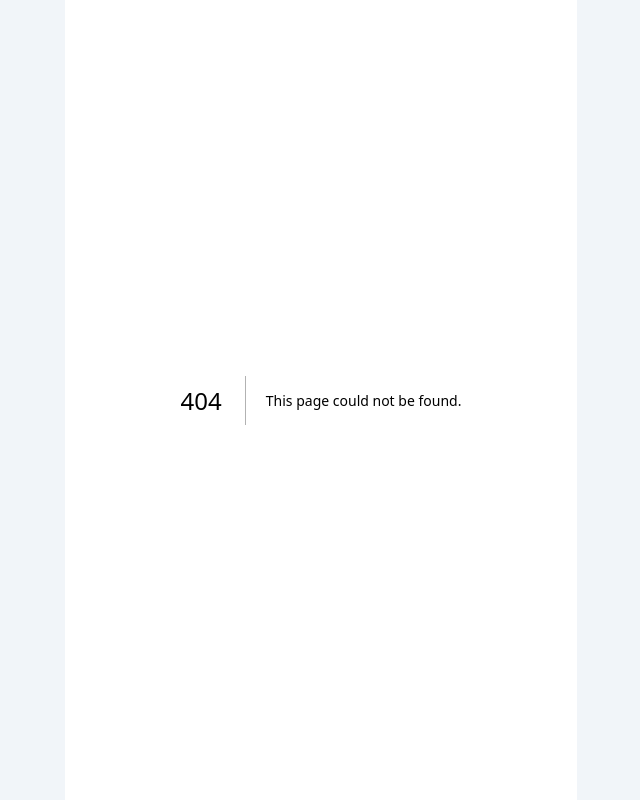
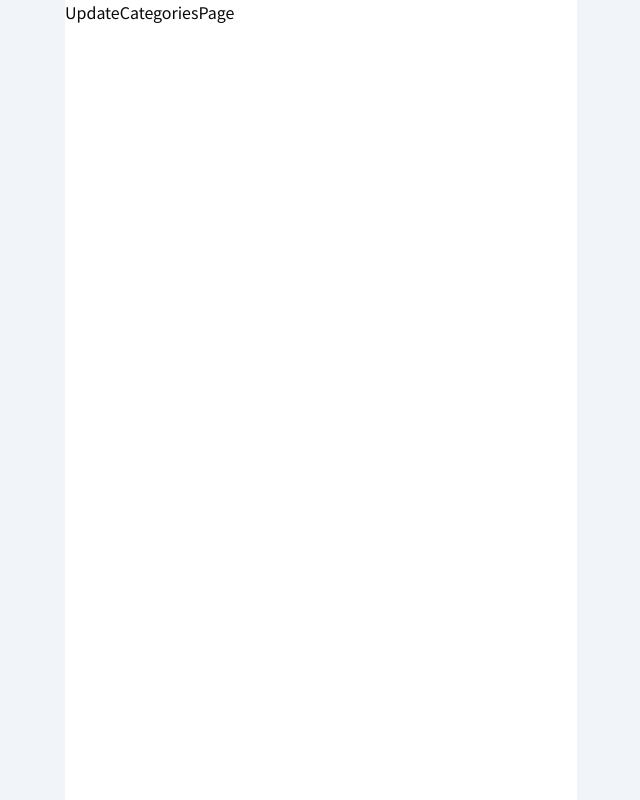
Before and after one commit to DevKor-github/team-sprint-blccu-frontend, a Next.js app: page /update-categories in a window 1280 px wide. Before the commit this address had no page. Shown: the whole page, without its empty margins (319-959 px from the left). Built offline with nearby package versions, Linux system fonts and the light colour scheme.

Commit message:
chore(routing): rename CategoriesPage -> UpdateCategoriesPage

```diff
--- a/app/(signed-in-only)/categories/page.tsx
+++ /dev/null
@@ -1,5 +0,0 @@
-const CategoriesPage = () => {
-  return <div>CategoriesPage</div>;
-};
-
-export default CategoriesPage;
--- /dev/null
+++ b/app/(signed-in-only)/update-categories/page.tsx
@@ -0,0 +1,5 @@
+const UpdateCategoriesPage = () => {
+  return <div>UpdateCategoriesPage</div>;
+};
+
+export default UpdateCategoriesPage;
```
Also changed, not shown: app/(signed-in-only)/update-categories/[categoryId]/edit/page.tsx (renamed from app/(signed-in-only)/categories/[categoryId]/edit/page.tsx).
